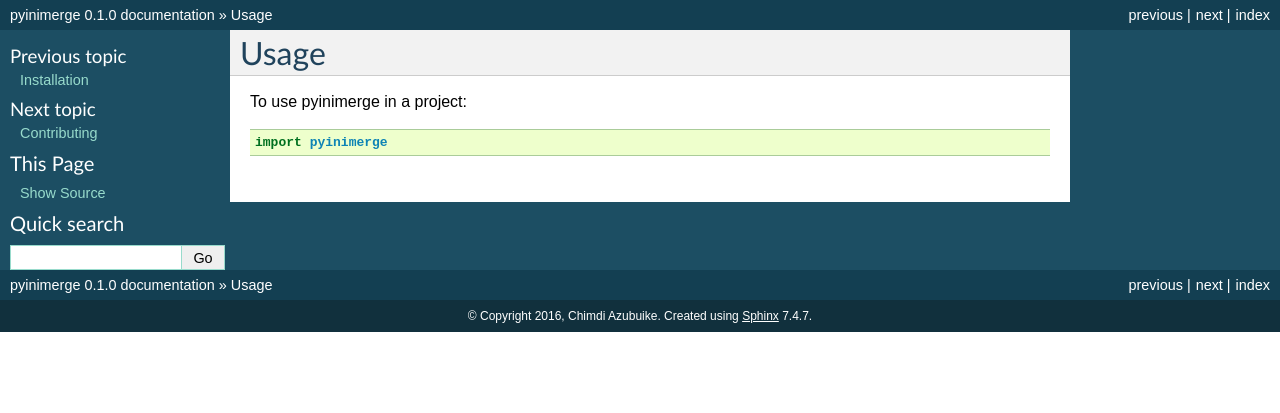
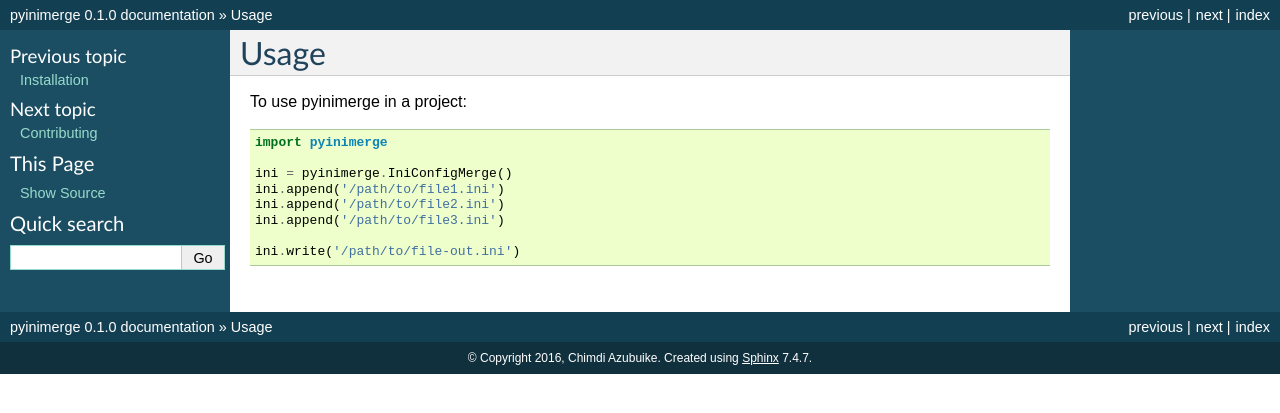
Before and after one commit to chimdiadi/inimerge, a Sphinx documentation site: the page built from docs/usage.rst, in a window 1280 px wide. Shown: the top 413 px of the page. Built offline with Sphinx 7.4.7, drawn with Linux system fonts in a browser that asks for light colours; pages that are not in the unit, such as notebooks, are missing from menus.

Commit message:
updated usage

```diff
--- a/docs/usage.rst
+++ b/docs/usage.rst
@@ -5,3 +5,10 @@
 To use pyinimerge in a project::
 
     import pyinimerge
+
+    ini = pyinimerge.IniConfigMerge()
+    ini.append('/path/to/file1.ini')
+    ini.append('/path/to/file2.ini')
+    ini.append('/path/to/file3.ini')
+
+    ini.write('/path/to/file-out.ini')
```
